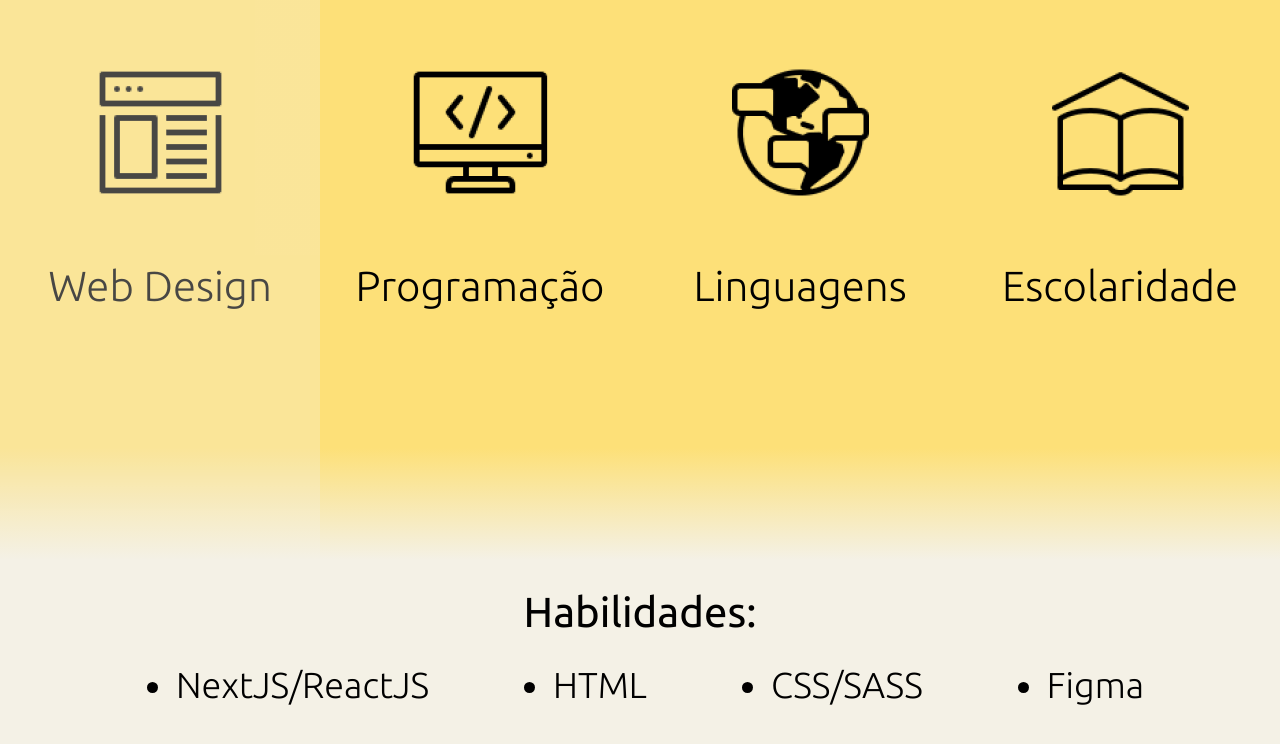
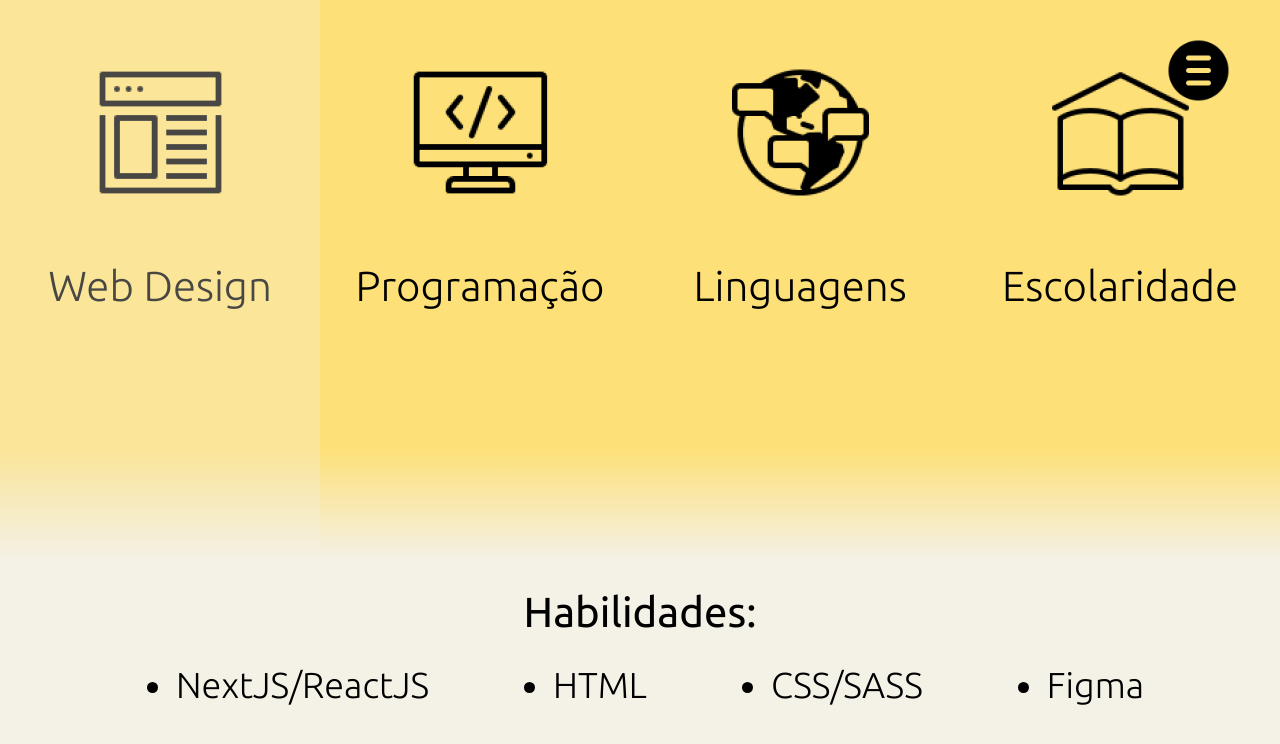
Before and after one commit to macpedro12/Resume, a Next.js app: page /habilities in a window 1280 px wide. Shown: the top 744 px of the page. Built offline with nearby package versions, Linux system fonts and the light colour scheme.

Commit message:
Added NavBar component

```diff
--- a/src/pages/habilities.js
+++ b/src/pages/habilities.js
@@ -1,5 +1,6 @@
 import { useState } from "react";
 import styles from "../styles/habilities.module.scss";
+import NavBar from "../components/NavBar/navbar";
 
 import Slider from "react-slick";
 import "slick-carousel/slick/slick.css";
@@ -36,6 +37,7 @@ export default function Habilities() {
   const [index, setIndex] = useState(1);
   const settings = {
     centerPadding: "-15px",
+    arrows: false,
     dots: true,
     infinite: false,
     centerMode: true,
@@ -45,8 +47,13 @@ export default function Habilities() {
     beforeChange: (current, prox) => setIndex(prox+1),
   };
 
+  const id = 1;
+
   return (
     <div className={styles.all}>
+      <div className={styles.navbar}>
+        <NavBar id={id} />
+      </div>
       <div className={styles.select}>
         {habilidades.map((habilidades, idx) => (
           <div
```
